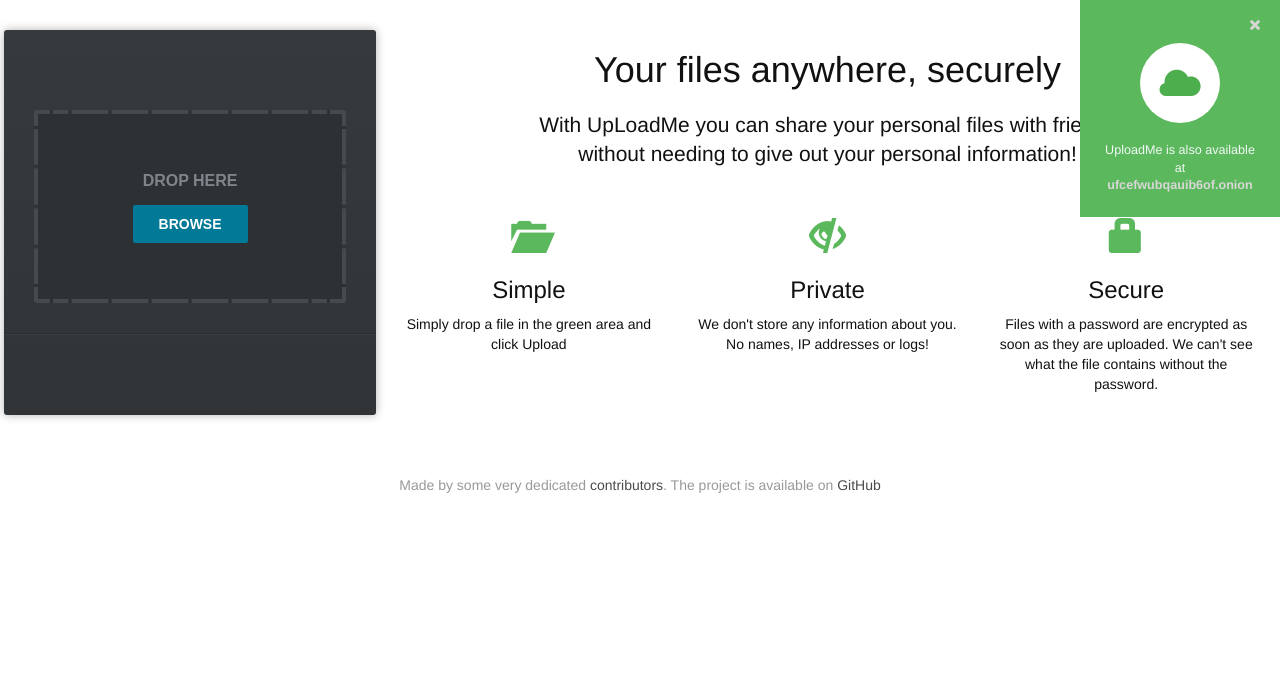
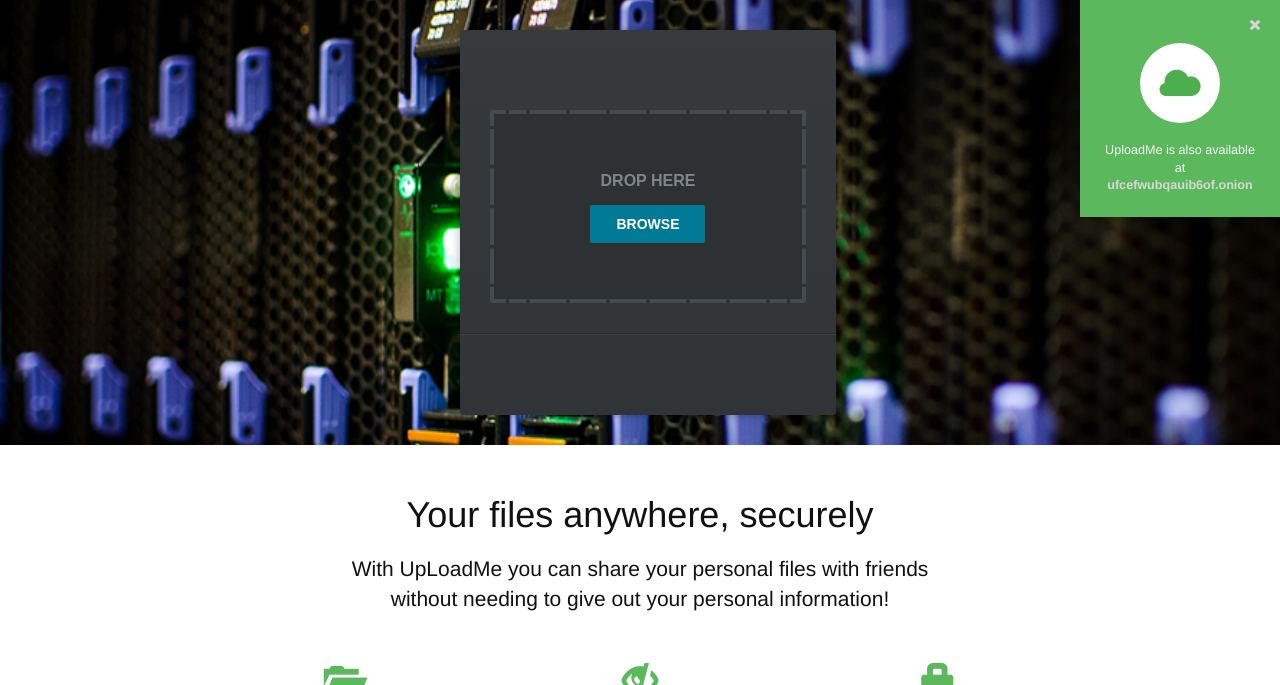
Before and after one commit to Carlgo11/UploadMe, a PHP site: page / in a window 1280 px wide. Shown: the part 100-785 px from the top of the page. Before the commit the page ends 593 px from the top, so only its background shows below. Run offline with PHP 8.4, Linux system fonts and the light colour scheme; some libraries are stand-ins or nearby versions.

Commit message:
Place upload widget inside header image

```diff
--- a/css/stylesheet.css
+++ b/css/stylesheet.css
@@ -59,6 +59,12 @@ nav {
 
 .content h1 {
     padding-bottom: 10px;
+}
+
+.home-picture {
+    background: no-repeat center;
+    background-size: 100%;
+    margin-right: -16px;
 }
 
 #upload, .complement {
--- a/index.php
+++ b/index.php
@@ -7,6 +7,7 @@
 </div>
 
 <div class="content">
+    <div class="home-picture" style="background-image: url('./res/media/<?php echo rand(1, 6) ?>.jpg');">
         <form name="upload" id="upload" action="./upload_file.php" method="post" enctype="multipart/form-data">
             <div id="drop">
                 Drop Here
@@ -19,6 +20,7 @@
                 <!-- The file uploads will be shown here -->
             </ul>
         </form>
+    </div>
 
     <div class="complement">
         <h1 class="home">Your files anywhere, securely</h1>
```
Lines whose indentation alone changed are shown as unchanged.
